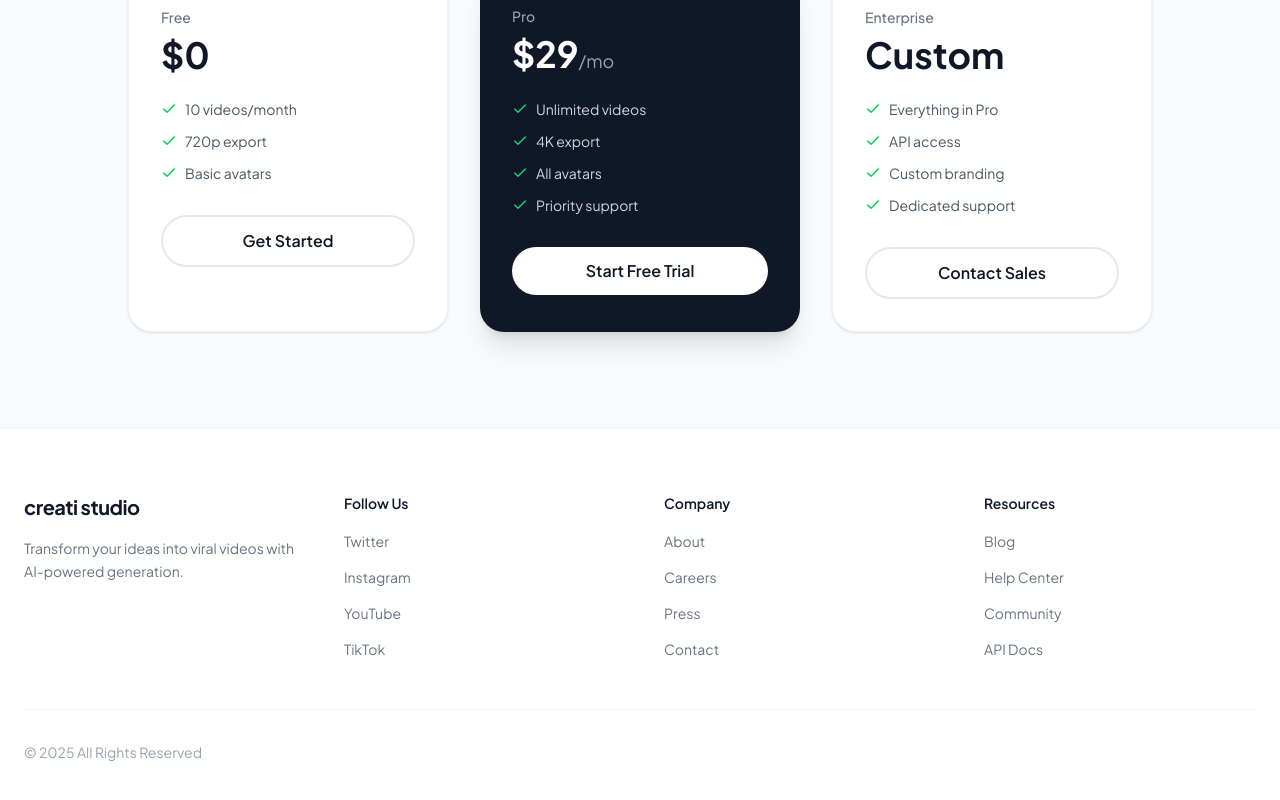
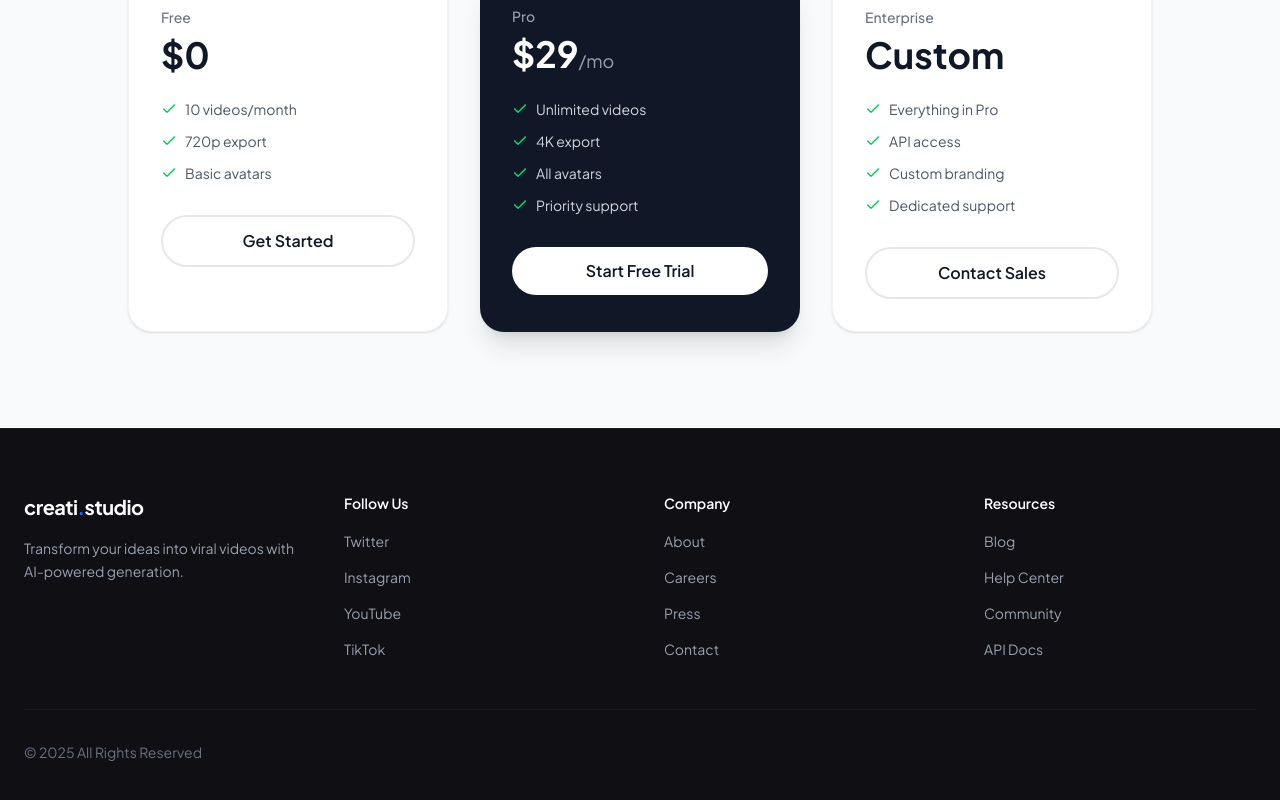
Before and after one commit to saifmb0/creatistudio, a Next.js app: page /plan in a window 1280 px wide. Shown: the part 1050-1850 px from the top of the page. Built offline with nearby package versions, Linux system fonts and the light colour scheme.

Commit message:
feat: update Footer with theme prop
- Add theme prop for dark/light mode switching
- Use cn utility for conditional styling
- Use charcoal and creati-blue color tokens

```diff
--- a/src/components/footer.tsx
+++ b/src/components/footer.tsx
@@ -1,19 +1,22 @@
 "use client";
 
 import Link from "next/link";
-import { usePathname } from "next/navigation";
 import { footerLinks } from "@/data/navigation";
+import { cn } from "@/lib/utils";
 
-export default function Footer() {
-    const pathname = usePathname();
+interface FooterProps {
+    theme?: "dark" | "light";
+}
 
-    // Determine if we're on a light theme page
-    const isLightTheme = pathname === "/plan" || pathname === "/company";
+export function Footer({ theme = "dark" }: FooterProps) {
+    const isDark = theme === "dark";
 
     return (
         <footer
-            className={`py-16 ${isLightTheme ? "bg-white border-t border-gray-100" : "bg-[#100f14] border-t border-white/5"
-                }`}
+            className={cn(
+                "py-16",
+                isDark ? "bg-charcoal border-t border-white/5" : "bg-white border-t border-gray-100"
+            )}
         >
             <div className="max-w-7xl mx-auto px-6">
                 <div className="grid grid-cols-1 md:grid-cols-4 gap-12">
@@ -21,15 +24,19 @@ export default function Footer() {
                     <div className="md:col-span-1">
                         <Link href="/" className="inline-block">
                             <span
-                                className={`text-xl font-bold tracking-tight ${isLightTheme ? "text-gray-900" : "text-white"
-                                    }`}
+                                className={cn(
+                                    "text-xl font-bold tracking-tight",
+                                    isDark ? "text-white" : "text-charcoal"
+                                )}
                             >
-                                creati studio
+                                creati<span className="text-creati-blue">.</span>studio
                             </span>
                         </Link>
                         <p
-                            className={`mt-4 text-sm leading-relaxed ${isLightTheme ? "text-gray-500" : "text-gray-400"
-                                }`}
+                            className={cn(
+                                "mt-4 text-sm leading-relaxed",
+                                isDark ? "text-gray-400" : "text-gray-500"
+                            )}
                         >
                             Transform your ideas into viral videos with AI-powered generation.
                         </p>
@@ -38,8 +45,10 @@ export default function Footer() {
                     {/* Follow Us */}
                     <div>
                         <h4
-                            className={`text-sm font-semibold mb-4 ${isLightTheme ? "text-gray-900" : "text-white"
-                                }`}
+                            className={cn(
+                                "text-sm font-semibold mb-4",
+                                isDark ? "text-white" : "text-charcoal"
+                            )}
                         >
                             Follow Us
                         </h4>
@@ -48,10 +57,12 @@ export default function Footer() {
                                 <li key={link.name}>
                                     <Link
                                         href={link.href}
-                                        className={`text-sm transition-colors ${isLightTheme
-                                                ? "text-gray-500 hover:text-gray-900"
-                                                : "text-gray-400 hover:text-white"
-                                            }`}
+                                        className={cn(
+                                            "text-sm transition-colors",
+                                            isDark
+                                                ? "text-gray-400 hover:text-white"
+                                                : "text-gray-500 hover:text-charcoal"
+                                        )}
                                     >
                                         {link.name}
                                     </Link>
@@ -63,8 +74,10 @@ export default function Footer() {
                     {/* Company */}
                     <div>
                         <h4
-                            className={`text-sm font-semibold mb-4 ${isLightTheme ? "text-gray-900" : "text-white"
-                                }`}
+                            className={cn(
+                                "text-sm font-semibold mb-4",
+                                isDark ? "text-white" : "text-charcoal"
+                            )}
                         >
                             Company
                         </h4>
@@ -73,10 +86,12 @@ export default function Footer() {
                                 <li key={link.name}>
                                     <Link
                                         href={link.href}
-                                        className={`text-sm transition-colors ${isLightTheme
-                                                ? "text-gray-500 hover:text-gray-900"
-                                                : "text-gray-400 hover:text-white"
-                                            }`}
+                                        className={cn(
+                                            "text-sm transition-colors",
+                                            isDark
+                                                ? "text-gray-400 hover:text-white"
+                                                : "text-gray-500 hover:text-charcoal"
+                                        )}
                                     >
                                         {link.name}
                                     </Link>
@@ -88,8 +103,10 @@ export default function Footer() {
                     {/* Resources */}
                     <div>
                         <h4
-                            className={`text-sm font-semibold mb-4 ${isLightTheme ? "text-gray-900" : "text-white"
-                                }`}
+                            className={cn(
+                                "text-sm font-semibold mb-4",
+                                isDark ? "text-white" : "text-charcoal"
+                            )}
                         >
                             Resources
                         </h4>
@@ -98,10 +115,12 @@ export default function Footer() {
                                 <li key={link.name}>
                                     <Link
                                         href={link.href}
-                                        className={`text-sm transition-colors ${isLightTheme
-                                                ? "text-gray-500 hover:text-gray-900"
-                                                : "text-gray-400 hover:text-white"
-                                            }`}
+                                        className={cn(
+                                            "text-sm transition-colors",
+                                            isDark
+                                                ? "text-gray-400 hover:text-white"
+                                                : "text-gray-500 hover:text-charcoal"
+                                        )}
                                     >
                                         {link.name}
                                     </Link>
@@ -113,12 +132,16 @@ export default function Footer() {
 
                 {/* Bottom Bar */}
                 <div
-                    className={`mt-12 pt-8 border-t ${isLightTheme ? "border-gray-100" : "border-white/5"
-                        }`}
+                    className={cn(
+                        "mt-12 pt-8 border-t",
+                        isDark ? "border-white/5" : "border-gray-100"
+                    )}
                 >
                     <p
-                        className={`text-sm ${isLightTheme ? "text-gray-400" : "text-gray-500"
-                            }`}
+                        className={cn(
+                            "text-sm",
+                            isDark ? "text-gray-500" : "text-gray-400"
+                        )}
                     >
                         © 2025 All Rights Reserved
                     </p>
@@ -127,3 +150,5 @@ export default function Footer() {
         </footer>
     );
 }
+
+export default Footer;
```
